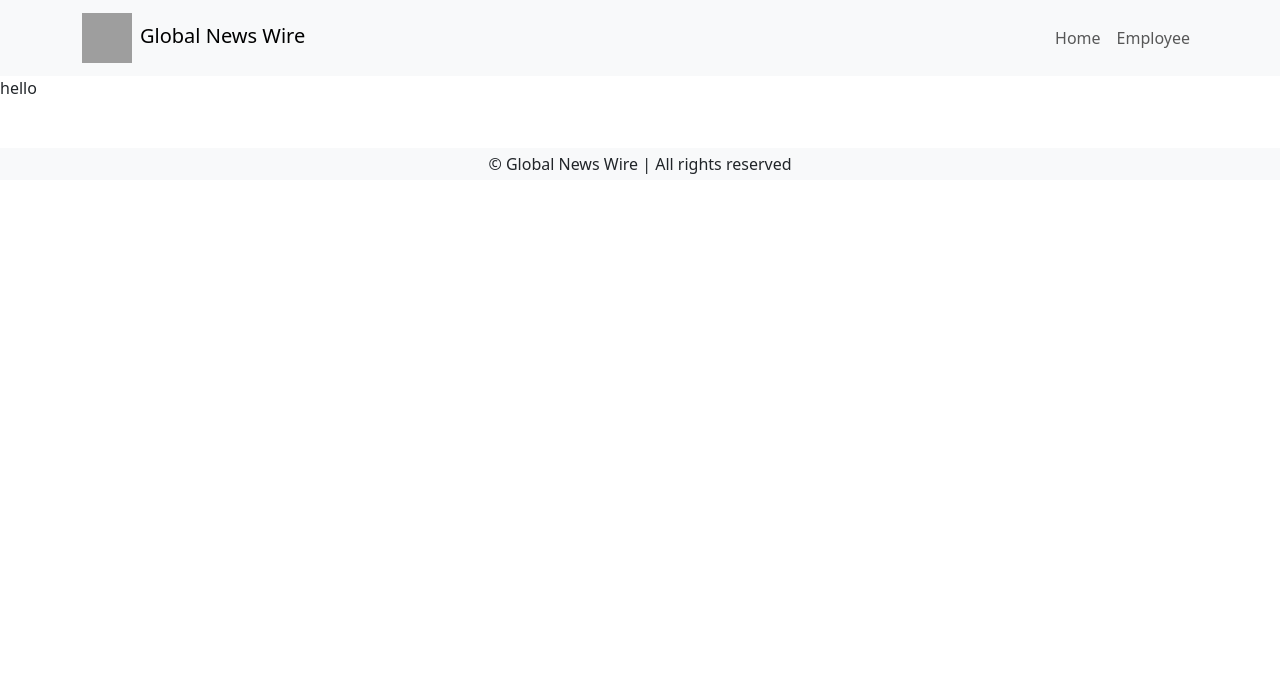
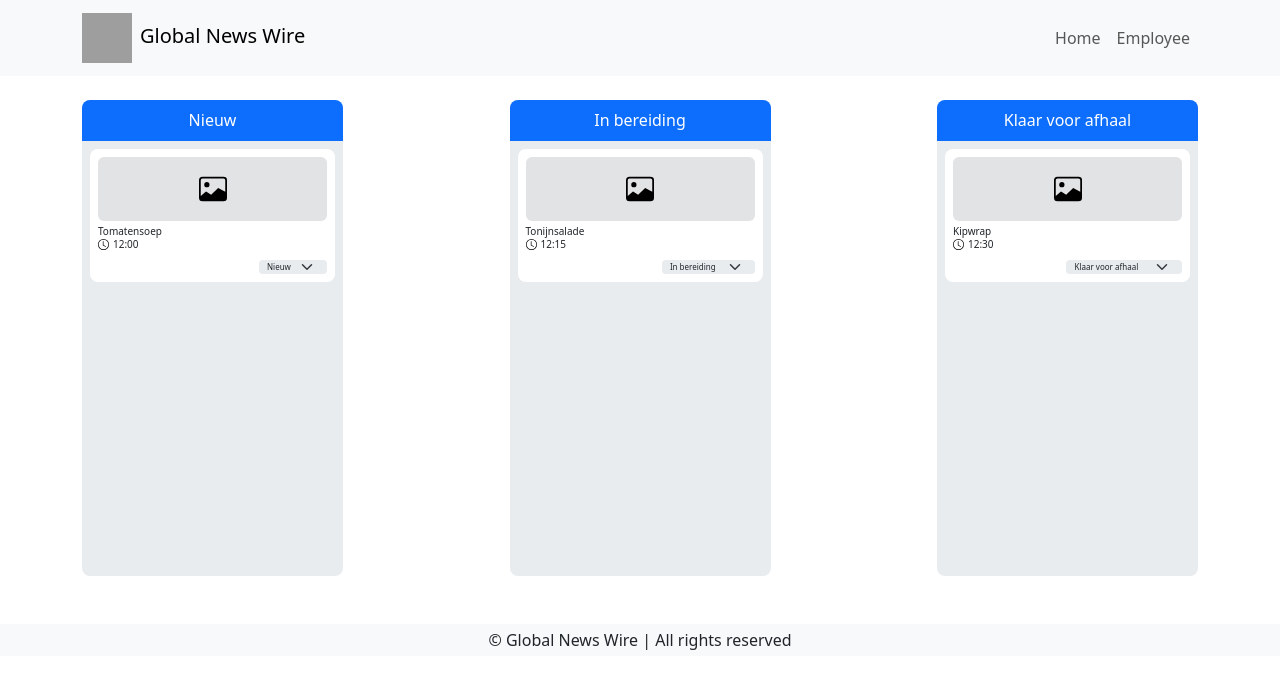
Before and after one commit to RoboticPhoenix04/lunchbestelsysteem-demo, a React (Vite) app: page /employee in a window 1280 px wide. Shown: the top 688 px of the page. Built offline with nearby package versions, Linux system fonts and the light colour scheme; grey boxes are pictures that could not be loaded.

Commit message:
Employee

```diff
--- /dev/null
+++ b/src/components/CardEmployeeDashboard.jsx
@@ -0,0 +1,18 @@
+import { Card } from "react-bootstrap"
+
+function CardEmployeeDashboard({ name, children }) {
+    return (
+        <Card className="border-0 overflow-hidden rounded-3 bg-body-secondary" style={{ height: "476px", width: "100%" }}>
+            <Card.Body className="d-flex flex-column p-0">
+                <Card.Title className="d-flex align-items-center justify-content-center mb-0 bg-primary text-white fs-6 fw-normal" style={{ minHeight: "41px" }}>
+                    {name}
+                </Card.Title>
+                <div className="d-flex flex-column gap-2 overflow-auto p-2">
+                    {children}
+                </div>
+            </Card.Body>
+        </Card>
+    )
+}
+
+export default CardEmployeeDashboard
--- /dev/null
+++ b/src/components/CardOrder.jsx
@@ -0,0 +1,54 @@
+import { Card, Form, Image } from "react-bootstrap"
+import { Clock, Image as ImageIcon } from "react-bootstrap-icons"
+
+const defaultColumns = ["Nieuw", "In bereiding", "Klaar voor afhaal"]
+
+function CardOrder({
+	image,
+	name = "Gerecht",
+	pickupTime = "12:00",
+	columns = defaultColumns,
+	selectedColumn,
+	onColumnChange
+}) {
+	const getColumnName = (column) => typeof column === "string" ? column : column.name
+	const currentColumn = selectedColumn ?? getColumnName(columns[0])
+
+	return (
+		<Card className="border-0 rounded-3 bg-white p-2">
+			<div className="overflow-hidden rounded-2 bg-secondary-subtle" style={{ height: "64px" }}>
+				{image ? (
+					<Image src={image} alt={name} className="h-100 w-100 object-fit-cover" />
+				) : (
+					<div className="d-flex h-100 align-items-center justify-content-center">
+						<ImageIcon size={28} />
+					</div>
+				)}
+			</div>
+			<Card.Body className="p-0 pt-1">
+				<Card.Title className="mb-0 fw-normal" style={{ fontSize: "10px" }}>
+					{name}
+				</Card.Title>
+				<div className="d-flex align-items-center gap-1" style={{ fontSize: "10px" }}>
+					<Clock size={11} aria-hidden="true" />
+					<span>{pickupTime}</span>
+				</div>
+				<Form.Select
+					aria-label={`Kolom voor ${name}`}
+					size="sm"
+					className="ms-auto mt-2 border-0 bg-body-secondary py-0 ps-2"
+					style={{ width: `max(68px, calc(${currentColumn.length + 3}ch + 24px))`, height: "14px", fontSize: "8px" }}
+					value={currentColumn}
+					onChange={(event) => onColumnChange?.(event.target.value)}
+				>
+					{columns.map((column) => {
+						const columnName = getColumnName(column)
+						return <option key={columnName} value={columnName}>{columnName}</option>
+					})}
+				</Form.Select>
+			</Card.Body>
+		</Card>
+	)
+}
+
+export default CardOrder
--- a/src/pages/Employee.jsx
+++ b/src/pages/Employee.jsx
@@ -1,7 +1,45 @@
+import { useState } from "react"
+import { Col, Container, Row } from "react-bootstrap"
+import CardEmployeeDashboard from "../components/CardEmployeeDashboard"
+import CardOrder from "../components/CardOrder"
+
 function Employee() {
+    const columns = ["Nieuw", "In bereiding", "Klaar voor afhaal"]
+    const [orders, setOrders] = useState([
+        { id: 1, name: "Tomatensoep", pickupTime: "12:00", column: "Nieuw" },
+        { id: 2, name: "Tonijnsalade", pickupTime: "12:15", column: "In bereiding" },
+        { id: 3, name: "Kipwrap", pickupTime: "12:30", column: "Klaar voor afhaal" }
+    ])
+
+    const moveOrder = (orderId, column) => {
+        setOrders((currentOrders) => currentOrders.map((order) =>
+            order.id === orderId ? { ...order, column } : order
+        ))
+    }
+
     return (
         <>
-         <p>hello</p>
+        <Container>
+            <Row className="justify-content-between pt-4">
+                {columns.map((column) => {
+                    const columnOrders = orders.filter((order) => order.column === column)
+                    return <Col key={column} md={3} className="d-flex justify-content-center">
+                        <CardEmployeeDashboard name={column}>
+                            {columnOrders.map((order) => (
+                                <CardOrder
+                                    key={order.id}
+                                    name={order.name}
+                                    pickupTime={order.pickupTime}
+                                    columns={columns}
+                                    selectedColumn={order.column}
+                                    onColumnChange={(nextColumn) => moveOrder(order.id, nextColumn)}
+                                />
+                            ))}
+                        </CardEmployeeDashboard>
+                    </Col>
+                })}
+            </Row>
+        </Container>
         </>
     )
 }
```
